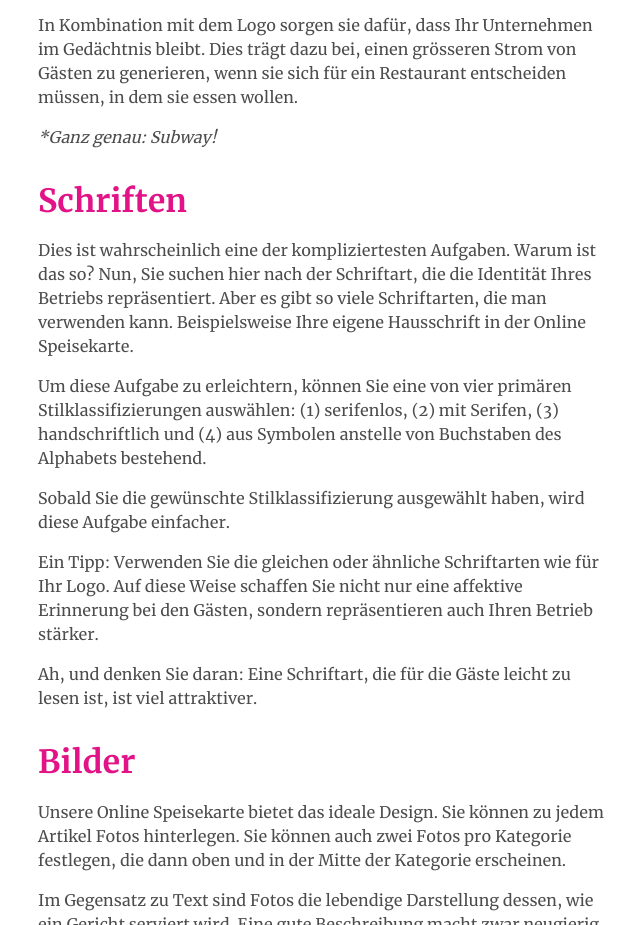
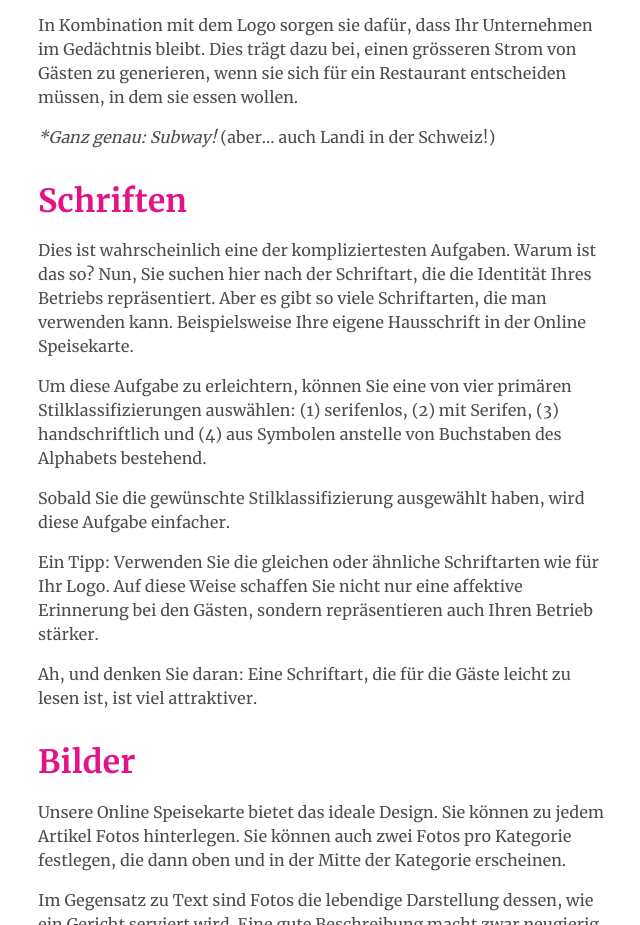
Before and after one commit to Payflink/WebPage, an Astro site: page /de/dokumentation/online-speisekarte-gestalten in a window 1280 px wide. Shown: the part 1850-2775 px from the top of the page, without its empty margins (314-954 px from the left). Built offline with nearby package versions, Linux system fonts and the light colour scheme; Astro itself is replaced by a stand-in of ours.

Commit message:
inhalt updated

```diff
--- a/src/pages/de/dokumentation/online-speisekarte-gestalten/index.mdx
+++ b/src/pages/de/dokumentation/online-speisekarte-gestalten/index.mdx
@@ -44,7 +44,7 @@ In Kombination vermitteln diese Farben die Persönlichkeit der Marke. Die Farben
 
 In Kombination mit dem Logo sorgen sie dafür, dass Ihr Unternehmen im Gedächtnis bleibt. Dies trägt dazu bei, einen grösseren Strom von Gästen zu generieren, wenn sie sich für ein Restaurant entscheiden müssen, in dem sie essen wollen.
 
-_*Ganz genau: Subway!_
+_*Ganz genau: Subway!_ (aber... auch Landi in der Schweiz!)
 
 ### Schriften
 
```
